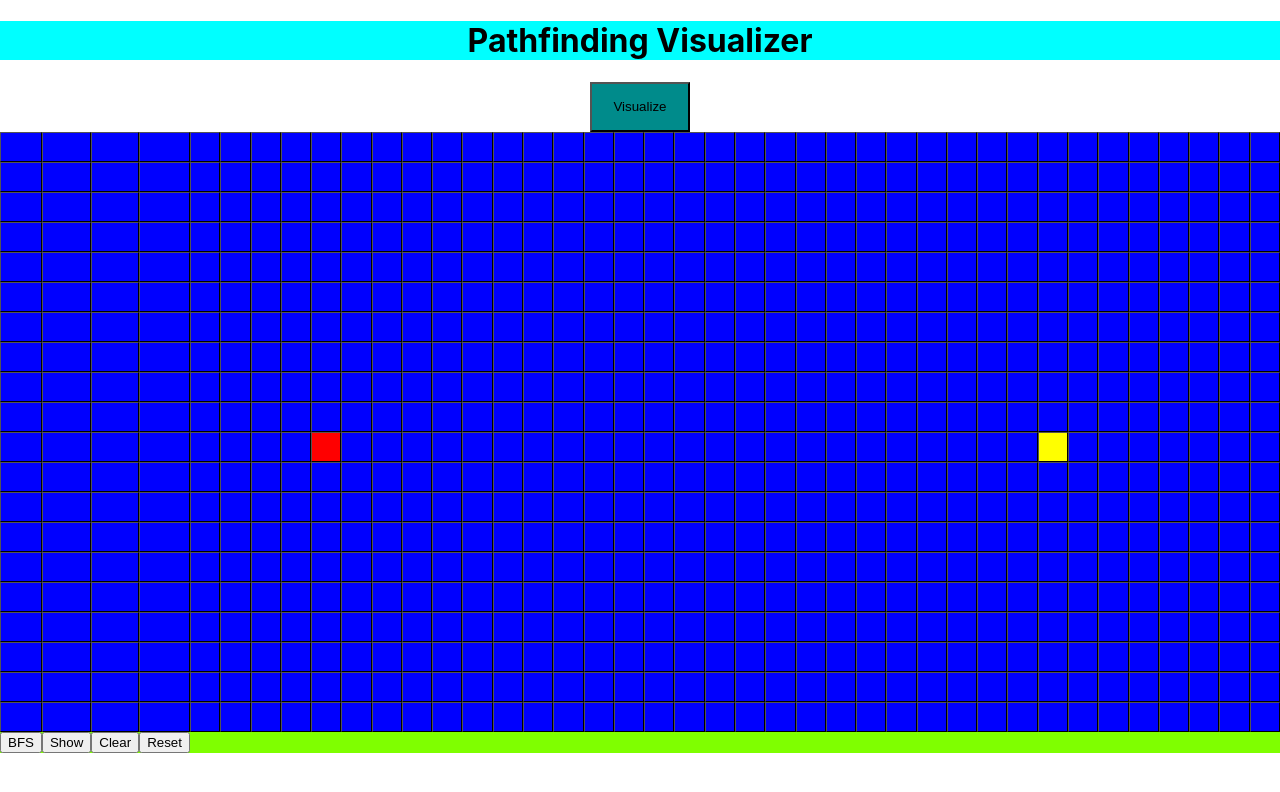
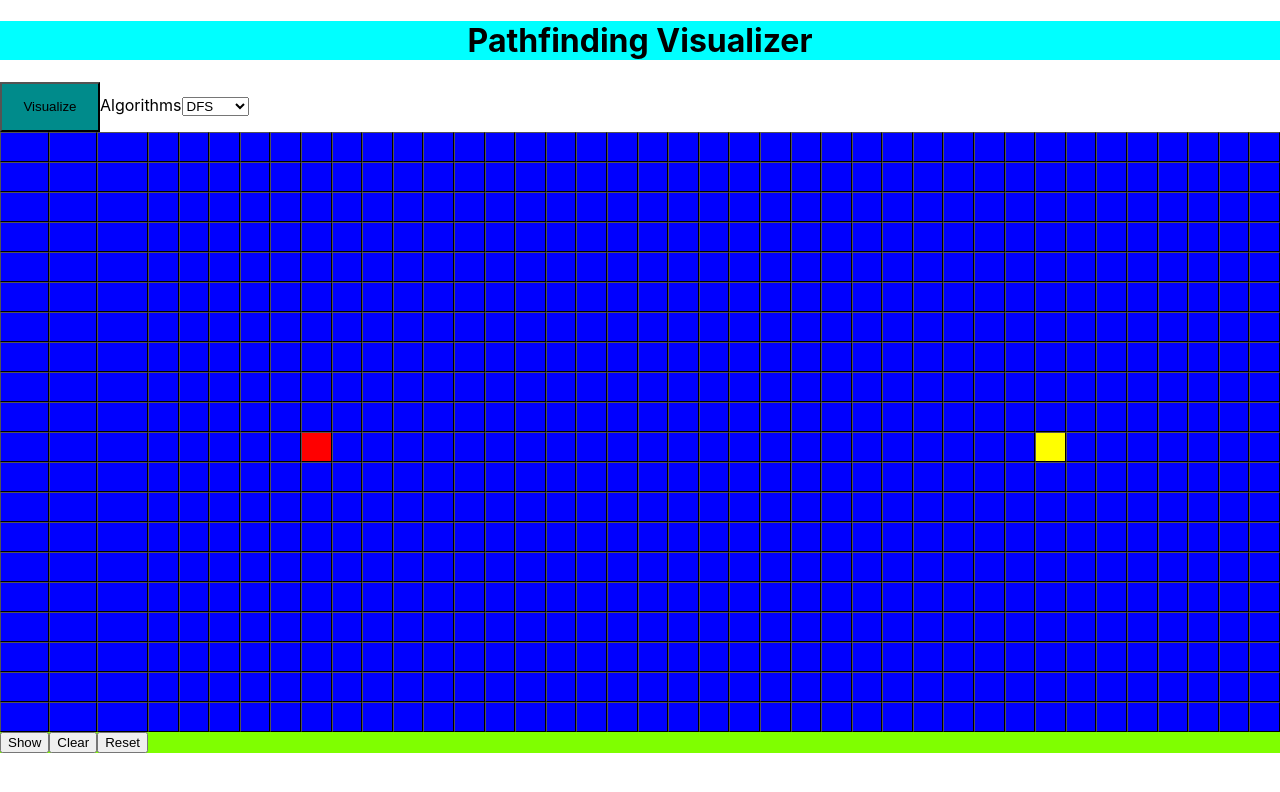
Before and after one commit to BLACKADDER-VIII/Pathfinding_Visualizer, a React (Create React App) app: page / in a window 1280 px wide. Shown: the top 792 px of the page. Built offline with nearby package versions, Linux system fonts and the light colour scheme.

Commit message:
DFS added. Algorithms Menu Added.

```diff
--- a/src/App.css
+++ b/src/App.css
@@ -3,8 +3,7 @@
   display: grid;
   grid-template-columns: repeat(40,1fr);
   border-spacing: 0;
-  outline: black;
-  outline-width: 1px;
+  outline: black 1px;
   padding: 0;
 }
 .container{
--- a/src/App.js
+++ b/src/App.js
@@ -3,6 +3,7 @@ import Grid from './grid_func'
 import Node1 from './node'
 import bfs from "./BFS";
 import node_info from "./node_info";
+import {useRef, useState} from "react";
 function App() {
     let grid = new Array(20);
     for (let i = 0; i < 20; i++) {
@@ -16,9 +17,7 @@ function App() {
           <div>
               <h1 style={{textAlign: "center", backgroundColor: "cyan"}}>Pathfinding Visualizer</h1>
           </div>
-          <div className="visualize">
-              <button style={{backgroundColor: "darkcyan",height: 50, width: 100}} onClickCapture={()=>alert("Clicked")}>Visualize</button>
-          </div>
+
       <div className={"container"}>
         <Grid grid={grid}/>
       </div>
--- /dev/null
+++ b/src/DFS.js
@@ -0,0 +1,49 @@
+import highlight_path from "./highlight_path";
+
+export default function dfs(grid1, start, order_arr){
+    let curr = [];
+    let t_found = false;
+    let path = [];
+    const grid = JSON.parse(JSON.stringify(grid1));
+    curr[0] = start[0]; curr[1] = start[1];
+    do
+    {
+        order_arr.push([curr[0], curr[1]]);
+        grid[curr[0]][curr[1]].visited = true;
+        if(grid[curr[0]][curr[1]].target){
+            t_found = true;
+            break;
+        }
+        if(curr[1] < 39 && !grid[curr[0]][curr[1]+1].block && !grid[curr[0]][curr[1]+1].visited){
+            grid[curr[0]][curr[1]+1].parent = [curr[0],curr[1]];
+            curr[1] = curr[1] + 1;
+            console.log("R");
+        }
+        else if(curr[1]>0 && !grid[curr[0]][curr[1]-1].block && !grid[curr[0]][curr[1]-1].visited){
+            grid[curr[0]][curr[1]-1].parent = [curr[0],curr[1]];
+            curr[1] = curr[1] - 1;
+            console.log("l");
+        }
+        else if(curr[0] < 19 && !grid[curr[0]+1][curr[1]].block && !grid[curr[0]+1][curr[1]].visited){
+            grid[curr[0]+1][curr[1]].parent = [curr[0],curr[1]];
+            curr[0] = curr[0] + 1;
+            console.log("u");
+        }
+        else if(curr[0] > 0 && !grid[curr[0]-1][curr[1]].block && !grid[curr[0]-1][curr[1]].visited){
+            grid[curr[0]-1][curr[1]].parent = [curr[0],curr[1]];
+            curr[0] = curr[0] - 1;
+            console.log("d");
+        }
+        else{
+            grid[curr[0]][curr[1]].completed = true;
+            if(curr[0] == start[0] && curr[1] == start[1])
+                break;
+            curr = JSON.parse(JSON.stringify(grid[curr[0]][curr[1]].parent));
+        }
+        console.log(curr);
+    }
+    while((curr[0] != start[0] || curr[1] != start[1]) || !grid[start[0]][start[1]].completed);
+    if(t_found)
+        path = highlight_path(grid, curr);
+    return path;
+}
--- a/src/grid_func.js
+++ b/src/grid_func.js
@@ -2,13 +2,17 @@ import React, {Component, useEffect, useRef} from "react";
 import Node1 from './node'
 import { useState} from "react";
 import bfs from "./BFS";
+import dfs from "./DFS"
+
 const Grid = (props)=>{
+    const algo_enum = {BFS:1, DFS:2, Dijkstra:3};
         const grid = props.grid;
         const [trigger, set_trigger] = useState(false);
+        const [algo, set_algo] = useState(algo_enum.DFS);
         const ref = useRef(trigger);
         ref.current = trigger;
         const start = [10, 8];
-        let order_arr = new Array();
+        let order_arr = [];
         let path = [];
     function animate(){
         for (let i = 0; i < order_arr.length; i++) {
@@ -26,20 +30,48 @@ const Grid = (props)=>{
             }
         },10*order_arr.length);
     }
+    function reset_grid(){
+        grid.map(e=>e.map(f=>{f.visited = false; f.in_path=false; f.dist=Infinity; f.completed = false;set_trigger(!trigger);}));
+    }
+    function clear_grid(){
+        grid.map(e=>e.map(f=>{f.block = false;f.visited = false; f.in_path = false; f.clear = !f.clear; f.completed = false; f.dist = Infinity;set_trigger(!trigger);}))
+    }
+    const visualize_handler = ()=>{
+        reset_grid();
+        switch(algo){
+            case algo_enum.BFS: {
+                path = bfs(grid, start, order_arr);
+                break;
+            }
+            case algo_enum.DFS: {
+                path = dfs(grid, start, order_arr);
+                break;
+            }
+            default:
+                console.log(algo);
+        }
+        animate();
+    }
         return (
             <>
+                <div className="Control Bar">
+                    <button style={{backgroundColor: "darkcyan",height: 50, width: 100}} onClickCapture={()=>visualize_handler()}>Visualize</button>
+                    <label>
+                        Algorithms
+                        <select value={algo} onChange={(event)=>set_algo(JSON.parse(event.target.value))}>
+                            <option value={algo_enum.BFS}>BFS</option>
+                            <option value={algo_enum.DFS}>DFS</option>
+                            <option value={algo_enum.Dijkstra}>Dijkstra</option>
+                        </select>
+                    </label>
+                </div>
                 <div className="Grid">
                     {grid.map(e => e.map(f => <Node1 info={f}/>))}
                     {grid[10][8].start = true}
                     {grid[10][32].target = true}
-                    <button onClickCapture={() => {
-                        path = bfs(grid, start, order_arr);
-                        animate();
-                    }}>BFS
-                    </button>
                     <button onClickCapture={() => grid.map(e => e.map(f => console.log(f)))}>Show</button>
-                    <button onClickCapture={()=>grid.map(e=>e.map(f=>{f.block = false;f.visited = false; f.in_path = false; f.clear = !f.clear; set_trigger(!trigger);}))}>Clear</button>
-                    <button onClickCapture={()=>grid.map(e=>e.map(f=>{f.visited = false; f.in_path=false; set_trigger(!trigger);}))}>Reset</button>
+                    <button onClickCapture={()=>clear_grid()}>Clear</button>
+                    <button onClickCapture={()=>reset_grid()}>Reset</button>
                 </div>
             </>
         );
--- a/src/node.jsx
+++ b/src/node.jsx
@@ -6,17 +6,16 @@ const Node1 = ({info})=>{
     const [target, set_target] = useState(info.target);
     const [visited, set_visited] = useState(info.visited);
     const [in_path, set_in_path] = useState(info.in_path);
-    //this.state = {block: props.info.block, start: props.info.start, target: props.info.target, visited: props.info.visited, dist: -1};
     function bg_set(){
         if(start)
             return "red";
         if(target)
             return "yellow";
+        if(block)
+            return "green";
         if(in_path)
             return "black";
-        if(visited)
-            return "cyan";
-        return block? "green":"blue";
+        return visited? "cyan":"blue";
     }
     function handle_mouse_click(){
         set_block( (start || target)? false: !block);
--- a/src/node_info.jsx
+++ b/src/node_info.jsx
@@ -10,5 +10,7 @@ export default class node_info {
         this.parent = [];
         this.in_path = false;
         this.clear = true;
+        this.dist = Infinity;
+        this.completed = false;
     }
 }
```
